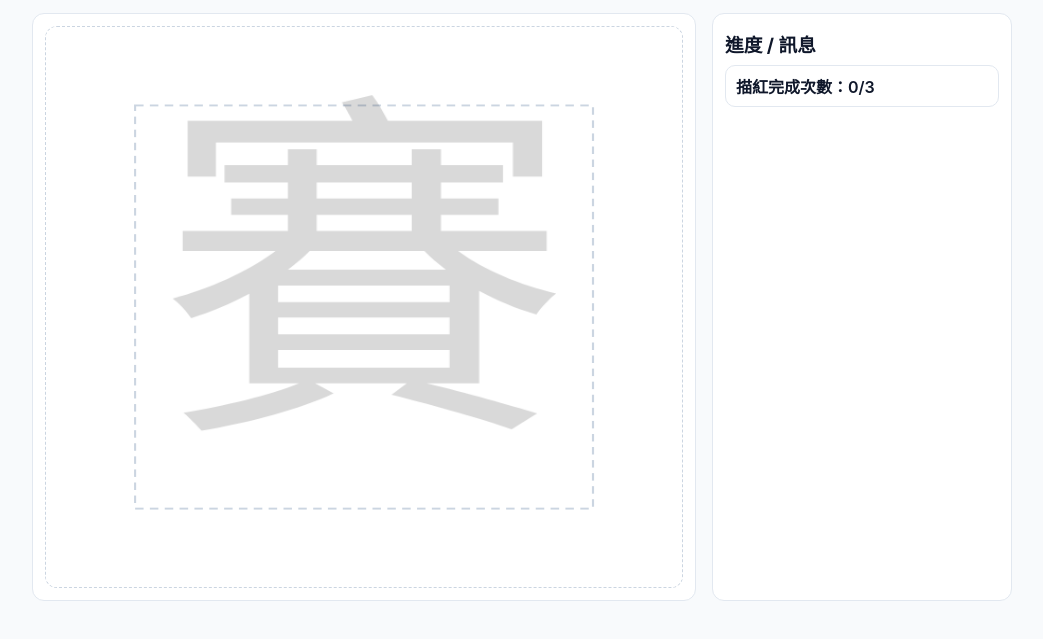
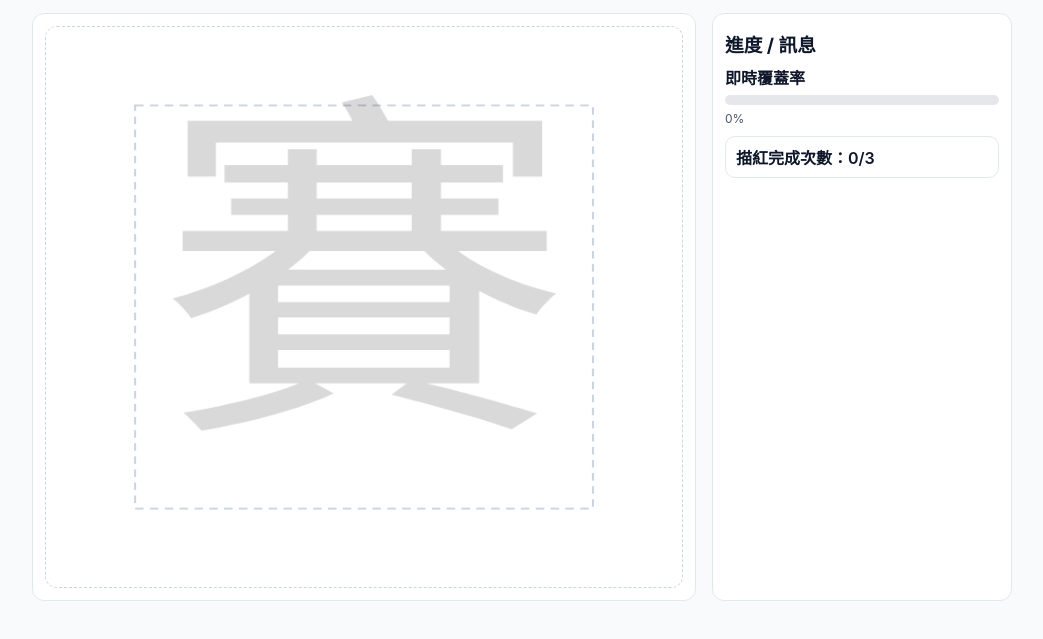
Before and after one commit to littlewa2000/grade3-top1-words, a plain HTML site: page index.html in a window 1280 px wide. Shown: the part 73-712 px from the top of the page, without its empty margins (118-1161 px from the left). Drawn offline with Linux system fonts and the light colour scheme.

Commit message:
Update index.html

```diff
--- a/index.html
+++ b/index.html
@@ -164,6 +164,18 @@
       <!-- 右側資訊/進度 -->
       <div class="card">
         <h3 style="margin: 4px 0 8px;">進度 / 訊息</h3>
+
+        <!-- 即時覆蓋率 -->
+        <div style="margin:4px 0 10px;">
+          <div style="font-weight:600;margin-bottom:6px;">即時覆蓋率</div>
+          <div style="height:10px;background:#e5e7eb;border-radius:999px;overflow:hidden;">
+            <div id="liveCoverageBar" style="height:100%;width:0%;background:#10b981;"></div>
+          </div>
+          <div style="font-size:12px;color:#475569;margin-top:6px;">
+            <span id="liveCoverageText">0%</span>
+          </div>
+        </div>
+
         <ul id="recogList" class="list">
           <!-- 程式會動態填入（完成次數、通過/未通過訊息） -->
         </ul>
```
